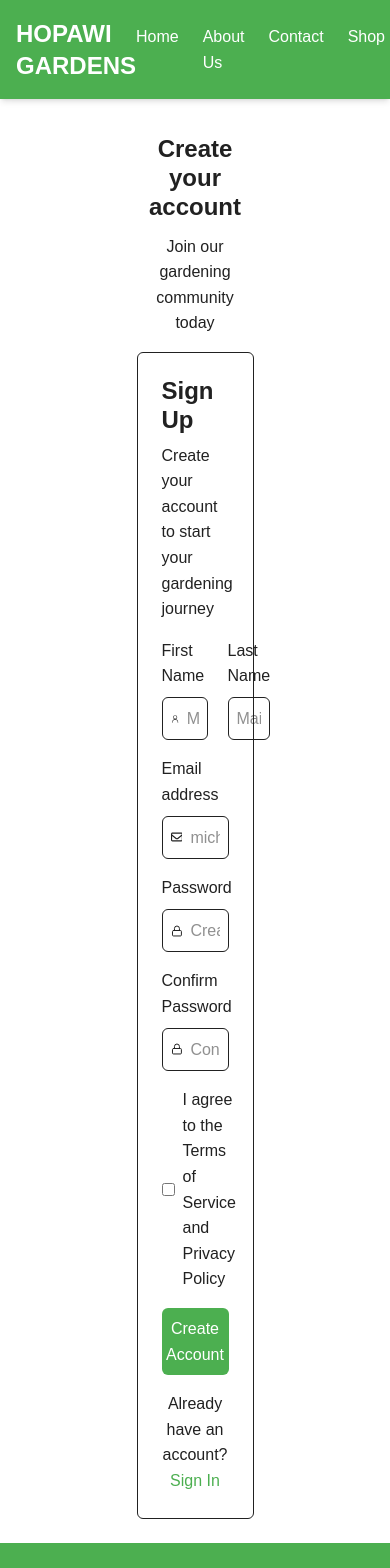
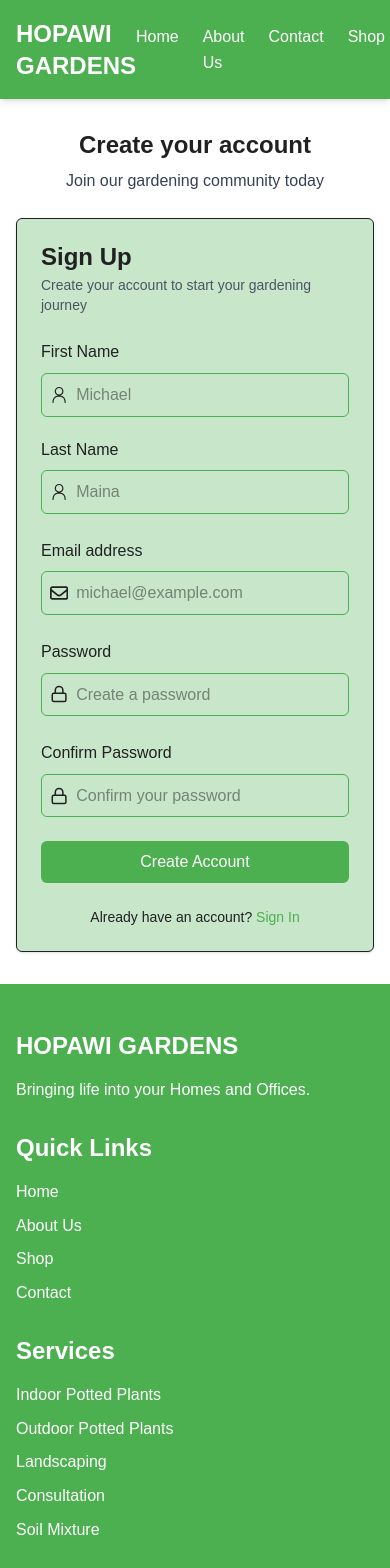
Before and after one commit to MacKibe/hopawiGarden, a React (Vite) app in the folder client/: page /register in a window 390 px wide. Shown: the top 1568 px of the page. Built offline with nearby package versions, Linux system fonts and the light colour scheme.

Commit message:
Completeed working on the login form and registration form and adding validation

```diff
--- a/client/package.json
+++ b/client/package.json
@@ -10,6 +10,7 @@
     "preview": "vite preview"
   },
   "dependencies": {
+    "@hookform/resolvers": "^5.2.1",
     "@tailwindcss/vite": "^4.1.11",
     "framer-motion": "^12.23.12",
     "react": "^19.1.0",
@@ -18,6 +19,7 @@
     "react-icons": "^5.5.0",
     "react-router": "^7.6.3",
     "tailwindcss": "^4.1.11",
+    "zod": "^4.0.15",
     "zustand": "^5.0.7"
   },
   "devDependencies": {
--- a/client/src/index.css
+++ b/client/src/index.css
@@ -102,6 +102,16 @@ input:focus, textarea:focus, select:focus {
   margin-bottom: 1rem;
 }
 
+.input-wrapper {
+  display: flex;
+  gap: 0.5rem;               /* gap-2 = 0.5rem */
+  align-items: center;
+  border: 1px solid var(--background);  /* Tailwind's border-1 (usually a 1px border, color can be adjusted) */
+  border-radius: 0.375rem;   /* rounded-md = 6px = 0.375rem */
+  padding: 0.5rem;           /* p-2 = 0.5rem */
+  margin-top: 0.5rem;        /* mt-2 = 0.5rem */
+}
+
 /* Cards */
 .card {
   background: var(--secondary);
--- a/client/src/pages/auth/LoginPage.tsx
+++ b/client/src/pages/auth/LoginPage.tsx
@@ -1,46 +1,96 @@
 import { FaRegEnvelope } from "react-icons/fa6";
 import { FiLock } from "react-icons/fi";
 import { Link } from "react-router";
+import { loginUserSchema, type LoginUser } from "../../schema/auth.schema";
+import { useForm, type SubmitHandler } from "react-hook-form";
+import { zodResolver } from "@hookform/resolvers/zod";
+
 const LoginPage = () => {
-    return(
-        <div className="py-6 w-[30vw] mx-auto text-center">
-            <h3 className="py-3">Welcome back</h3>
-            <p>Sign in to your account</p>
-            <form action="post" className="mt-4 p-6 border-1 rounded-md space-y-4 text-left">
+  const {
+    register,
+    handleSubmit,
+    formState: { errors },
+  } = useForm<LoginUser>({
+    resolver: zodResolver(loginUserSchema),
+  });
+
+  const onSubmit: SubmitHandler<LoginUser> = (data) => console.log(data);
+
+  return (
+    <div className="py-8 px-4 max-w-md w-full mx-auto text-center">
+      <h3 className="text-2xl font-bold mb-2">Welcome back</h3>
+      <p className="text-gray-700 mb-6">Sign in to your account</p>
+
+      <form
+        onSubmit={handleSubmit(onSubmit)}
+        className="p-6 border rounded-md bg-[var(--secondary)] shadow space-y-6 text-left"
+      >
         <header>
-                    <h3>Sign In</h3>
-                    <p className="mt-2">Enter your email and password to access your account</p>
+          <h3 className="text-xl font-semibold">Sign In</h3>
+          <p className="text-sm mt-1 text-gray-600">
+            Enter your email and password to access your account
+          </p>
         </header>
+
         <div>
-                    <label htmlFor="email">Email address</label>
-                    <span className="flex gap-2 items-center border-1 rounded-md p-2 mt-2">
-                        <FaRegEnvelope size={20}/>
-                        <input type="text" name="email" id="email" placeholder="Enter your email" className="w-full"/>
+          <label htmlFor="email" className="block font-medium">
+            Email address
+          </label>
+          {errors.email && (
+            <p className="text-red-500 text-sm">{errors.email.message}</p>
+          )}
+          <span className="input-wrapper">
+            <FaRegEnvelope size={20} />
+            <input
+              {...register("email")}
+              placeholder="Enter your email"
+              className="w-full focus:outline-none"
+            />
           </span>
         </div>
+
         <div>
-                    <label htmlFor="password">Password</label>
-                    <span className="flex gap-2 items-center border-1 rounded-md p-2 mt-2">
-                        <FiLock  size={20}/>
-                        <input type="password" name="password" id="password" placeholder="Enter your password" className="w-full"/>
+          <label htmlFor="password" className="block font-medium">
+            Password
+          </label>
+          {errors.password && (
+            <p className="text-red-500 text-sm">{errors.password.message}</p>
+          )}
+          <span className="input-wrapper">
+            <FiLock size={20} />
+            <input
+              {...register("password")}
+              type="password"
+              id="password"
+              placeholder="Enter your password"
+              className="w-full focus:outline-none"
+            />
           </span>
         </div>
-                <div className="flex flex-col w-full space-y-4">
-                    <div className="flex items-center justify-between">
-                        <span className="flex items-center gap-2">
-                            <input type="checkbox" name="rememberMe" id="rememberMe" />
-                            <label htmlFor="rememberMe">Remember Me</label>
-                        </span>
-                        <a href="http://" className="text-[var(--background)]">Forgot your password</a>
+
+        <div className="flex items-center justify-between text-sm">
+          <label className="flex items-center gap-2">
+            <input type="checkbox" id="rememberMe" />
+            Remember Me
+          </label>
+          <a href="#" className="text-[var(--background)] hover:underline">
+            Forgot password?
+          </a>
         </div>
-                    <button type="submit" className="btn-primary py-2 rounded-md">Sign In</button>
-                    <span className="text-center">
-                        Don't have an account? <Link to="/register" className="text-[var(--background)]">Sign up</Link>
-                    </span>
-                </div>
+
+        <button type="submit" className="btn-primary py-2 rounded-md w-full">
+          Sign In
+        </button>
+
+        <p className="text-center text-sm">
+          Don’t have an account?{" "}
+          <Link to="/register" className="text-[var(--background)] hover:underline">
+            Sign Up
+          </Link>
+        </p>
       </form>
     </div>
-    )
-}
+  );
+};
 
-export default LoginPage
+export default LoginPage;
--- a/client/src/pages/auth/RegisterPage.tsx
+++ b/client/src/pages/auth/RegisterPage.tsx
@@ -1,66 +1,130 @@
+import { zodResolver } from "@hookform/resolvers/zod";
+import { useForm, type SubmitHandler } from "react-hook-form";
 import { FaRegEnvelope } from "react-icons/fa6";
 import { FiLock } from "react-icons/fi";
 import { RxPerson } from "react-icons/rx";
 import { Link } from "react-router";
+import { registerUserSchema, type RegisteredUser } from "../../schema/auth.schema";
+
 const RegisterPage = () => {
-    return(
-        <div className="py-6 w-[30vw] mx-auto text-center">
-            <h3 className="py-3">Create your account</h3>
-            <p>Join our gardening community today</p>
-            <form action="post" className="mt-4 p-6 border-1 rounded-md space-y-4 text-left">
+  const {
+    register,
+    handleSubmit,
+    formState: { errors },
+  } = useForm<RegisteredUser>({
+    resolver: zodResolver(registerUserSchema),
+  });
+
+  const onSubmit: SubmitHandler<RegisteredUser> = (data) => console.log(data);
+
+  return (
+    <div className="py-8 px-4 max-w-xl w-full mx-auto text-center">
+      <h3 className="text-2xl font-bold mb-2">Create your account</h3>
+      <p className="text-gray-700 mb-6">Join our gardening community today</p>
+
+      <form
+        onSubmit={handleSubmit(onSubmit)}
+        className="p-6 border rounded-md bg-[var(--secondary)] shadow space-y-6 text-left"
+      >
         <header>
-                    <h3>Sign Up</h3>
-                    <p className="mt-2">Create your account to start your gardening journey</p>
+          <h3 className="text-xl font-semibold">Sign Up</h3>
+          <p className="text-sm mt-1 text-gray-600">
+            Create your account to start your gardening journey
+          </p>
         </header>
-                <div className="flex gap-5">
-                    <div>
-                        <label htmlFor="firstName">First Name</label>
-                        <span className="flex gap-2 items-center border-1 rounded-md p-2 mt-2">
-                            <RxPerson size={20}/>
-                            <input type="text" name="firstName" id="firstName" placeholder="Michael" className="w-full"/>
+
+        <div className="flex flex-col md:flex-row gap-5">
+          <div className="w-full">
+            <label htmlFor="firstName" className="block font-medium">
+              First Name
+            </label>
+            <p className="text-red-500 text-sm">{errors.firstName?.message}</p>
+            <span className="input-wrapper">
+              <RxPerson size={20} />
+              <input
+                {...register("firstName")}
+                placeholder="Michael"
+                className="w-full focus:outline-none"
+              />
             </span>
           </div>
-                    <div>
-                        <label htmlFor="lastName">Last Name</label>
-                        <span className="flex gap-2 items-center border-1 rounded-md p-2 mt-2">
-                            <input type="text" name="lastName" id="lastName" placeholder="Maina" className="w-full"/>
+
+          <div className="w-full">
+            <label htmlFor="lastName" className="block font-medium">
+              Last Name
+            </label>
+            <p className="text-red-500 text-sm">{errors.lastName?.message}</p>
+            <span className="input-wrapper">
+              <RxPerson size={20} />
+              <input
+                {...register("lastName")}
+                placeholder="Maina"
+                className="w-full focus:outline-none"
+              />
             </span>
           </div>
         </div>
+
         <div>
-                    <label htmlFor="email">Email address</label>
-                    <span className="flex gap-2 items-center border-1 rounded-md p-2 mt-2">
-                        <FaRegEnvelope size={20}/>
-                        <input type="text" name="email" id="email" placeholder="michael@example.com" className="w-full"/>
+          <label htmlFor="email" className="block font-medium">
+            Email address
+          </label>
+          <p className="text-red-500 text-sm">{errors.email?.message}</p>
+          <span className="input-wrapper">
+            <FaRegEnvelope size={20} />
+            <input
+              {...register("email")}
+              placeholder="michael@example.com"
+              className="w-full focus:outline-none"
+            />
           </span>
         </div>
+
         <div>
-                    <label htmlFor="password">Password</label>
-                    <span className="flex gap-2 items-center border-1 rounded-md p-2 mt-2">
-                        <FiLock  size={20}/>
-                        <input type="password" name="password" id="password" placeholder="Create a password" className="w-full"/>
+          <label htmlFor="password" className="block font-medium">
+            Password
+          </label>
+          <p className="text-red-500 text-sm">{errors.password?.message}</p>
+          <span className="input-wrapper">
+            <FiLock size={20} />
+            <input
+              {...register("password")}
+              type="password"
+              placeholder="Create a password"
+              className="w-full focus:outline-none"
+            />
           </span>
         </div>
+
         <div>
-                    <label htmlFor="confirmPassword">Confirm Password</label>
-                    <span className="flex gap-2 items-center border-1 rounded-md p-2 mt-2">
-                        <FiLock  size={20}/>
-                        <input type="password" name="confirmPassword" id="confirmPassword" placeholder="Confirm your password" className="w-full"/>
+          <label htmlFor="confirmPassword" className="block font-medium">
+            Confirm Password
+          </label>
+          <p className="text-red-500 text-sm">{errors.confirmPassword?.message}</p>
+          <span className="input-wrapper">
+            <FiLock size={20} />
+            <input
+              {...register("confirmPassword")}
+              type="password"
+              placeholder="Confirm your password"
+              className="w-full focus:outline-none"
+            />
           </span>
         </div>
-                <div className="flex flex-col w-full space-y-4">
-                    <span className="flex items-center gap-2">
-                        <input type="checkbox" name="termAndPolicy" id="termAndPolicy" />
-                        <label htmlFor="termAndPolicy">I agree to the Terms of Service and Privacy Policy</label>
-                    </span>
-                    <button type="submit" className="btn-primary py-2 rounded-md">Create Account</button>
-                    <span className="text-center">
-                        Already have an account? <Link to="/login" className="text-[var(--background)]">Sign In</Link>
-                    </span>
-                </div>
+
+        <button type="submit" className="btn-primary py-2 rounded-md w-full">
+          Create Account
+        </button>
+
+        <p className="text-center text-sm">
+          Already have an account?{" "}
+          <Link to="/login" className="text-[var(--background)] hover:underline">
+            Sign In
+          </Link>
+        </p>
       </form>
     </div>
-    )
-}
+  );
+};
 
-export default RegisterPage
+export default RegisterPage;
--- /dev/null
+++ b/client/src/schema/auth.schema.ts
@@ -0,0 +1,19 @@
+import * as z from "zod";
+
+export const loginUserSchema = z.object({
+    email: z.email('Invalid email address'),
+    password: z.string().min(8, {message: "Password must be at least 8 characters"}),
+})
+
+export const registerUserSchema = loginUserSchema.extend({
+    firstName: z.string().min(1, {message: "Please enter your first name"}),
+    lastName: z.string().min(1, {message: "Please enter your last name"}),
+    confirmPassword: z.string().min(8, { message: "Please confirm your password" })
+})
+.refine((data) => data.password === data.confirmPassword, {
+    message: "Password do not match",
+    path: ['confirmPassword']
+} )
+
+export type RegisteredUser = z.infer<typeof registerUserSchema>
+export type LoginUser = z.infer<typeof loginUserSchema>
```
Also changed, not shown: 1 other file (tests, documents, lock files or other folders). Lines whose indentation alone changed are shown as unchanged.
